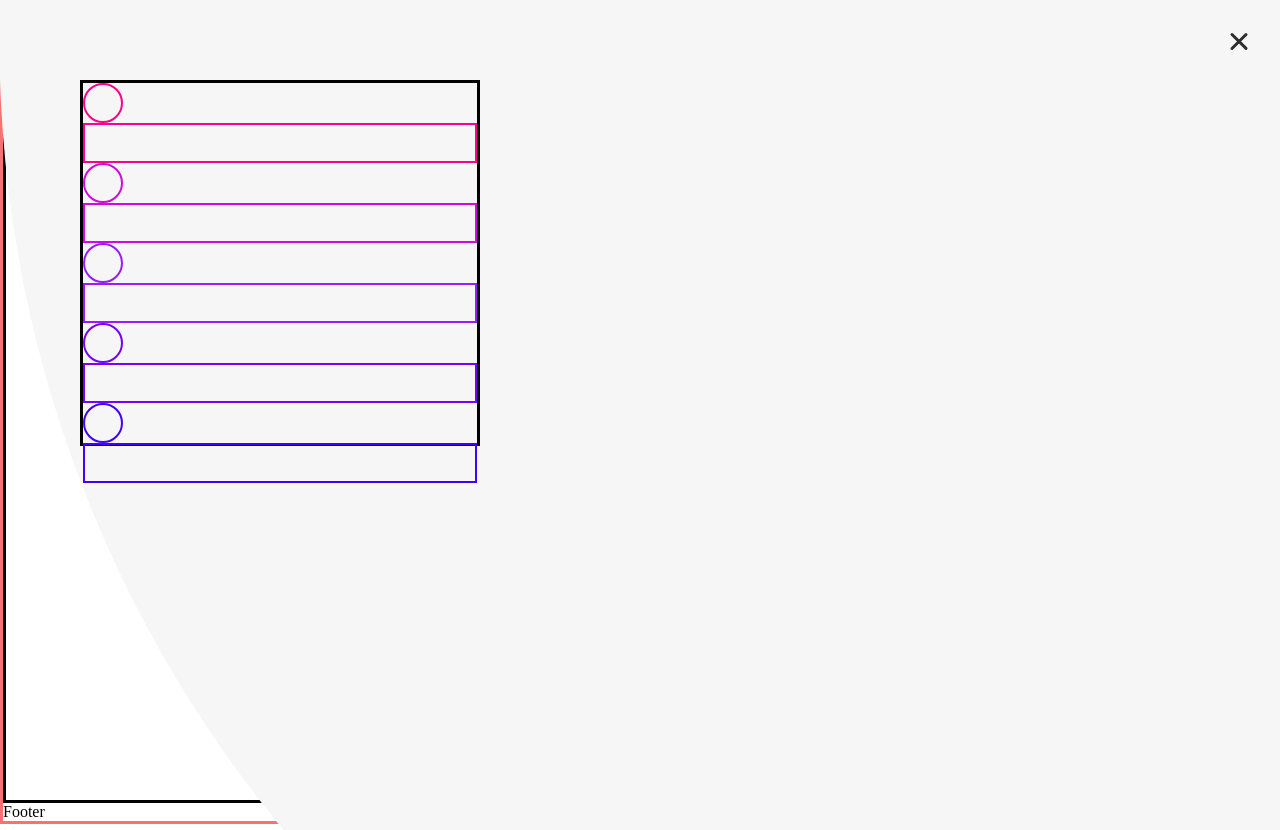
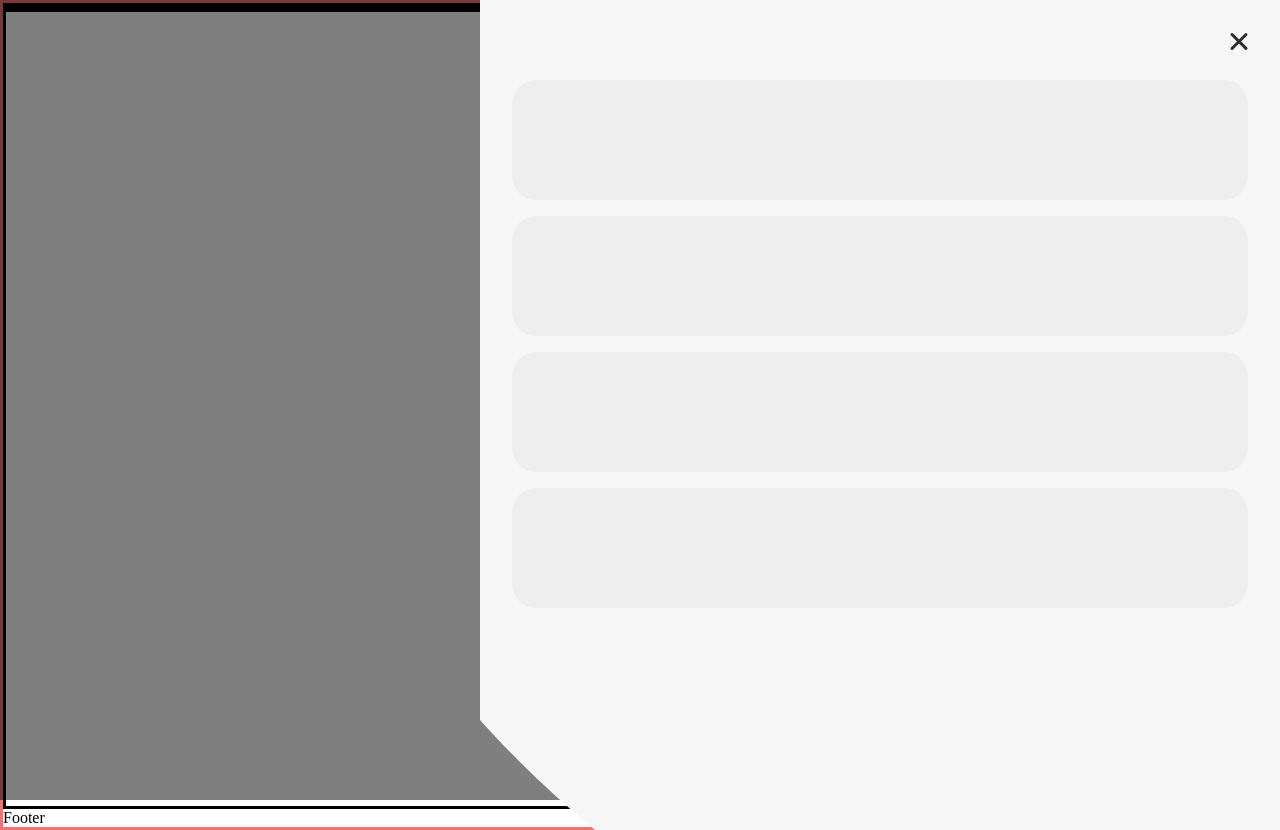
Before and after one commit to kjavedan/portfolio_3, a React (Vite) app: page / in a window 1280 px wide. Both pictures are taken after a click on the button 1240 px from the left and 43 px from the top of the page. Built offline with nearby package versions, Linux system fonts and the light colour scheme.

Commit message:
working on the header

```diff
--- a/src/layouts/header/header.jsx
+++ b/src/layouts/header/header.jsx
@@ -1,6 +1,7 @@
-import { motion, useCycle } from 'framer-motion';
+import { motion, useCycle, AnimatePresence } from 'framer-motion';
 import { MenuToggle } from './menu-toggle';
 import { Navigation } from './navigation';
+import { useEffect } from 'react';
 
 export function Header() {
   const [isOpen, toggleOpen] = useCycle(false, true);
@@ -24,16 +25,40 @@ export function Header() {
     },
   };
 
+  useEffect(() => {
+    isOpen
+      ? (document.body.style.overflow = 'hidden')
+      : (document.body.style.overflow = '');
+
+    return () => {
+      document.body.style.overflow = '';
+    };
+  }, [isOpen]);
+
   return (
     <motion.nav
-      className="relative"
+      className="relative b-solid"
       initial={false}
       animate={isOpen ? 'open' : 'closed'}
     >
       <MenuToggle toggle={() => toggleOpen()} />
+
+      {/* Overlay */}
+      <AnimatePresence>
+        {isOpen && (
+          <motion.div
+            initial={{ opacity: 0 }}
+            animate={{ opacity: 1 }}
+            exit={{ opacity: 0, transition: { duration: 0.5, delay: 0.5 } }}
+            className="fixed inset-0 bg-[rgba(0,0,0,0.5)]"
+            onClick={() => toggleOpen()}
+          />
+        )}
+      </AnimatePresence>
+
       {/* Background */}
       <motion.div
-        className="bg-light fixed right-0 top-0 w-full h-full"
+        className="bg-light fixed right-0 top-0 w-full md:w-200 h-full"
         variants={navVariants}
       >
         <Navigation />
--- a/src/layouts/header/menu-item.jsx
+++ b/src/layouts/header/menu-item.jsx
@@ -1,4 +1,3 @@
-import PropTypes from 'prop-types';
 import { motion } from 'framer-motion';
 
 const variants = {
@@ -18,23 +17,18 @@ const variants = {
   },
 };
 
-const colors = ['#FF008C', '#D309E1', '#9C1AFF', '#7700FF', '#4400FF'];
-
-export const MenuItem = ({ i }) => {
-  const style = { border: `2px solid ${colors[i]}` };
+export const MenuItem = () => {
   return (
     <motion.li
       variants={variants}
-      whileHover={{ scale: 1.1 }}
-      whileTap={{ scale: 0.95 }}
-      className="h-10"
+      whileHover={{ scale: 1.02 }}
+      whileTap={{ scale: 1.01 }}
+      transition={{
+        duration: 0.2,
+      }}
+      className="h-30"
     >
-      <div className="h-full w-10 rounded-full" style={style} />
-      <div className="h-full w-full" style={style} />
+      <div className="h-full w-full rounded-3xl bg-[#eee] cursor-pointer" />
     </motion.li>
   );
 };
-
-MenuItem.propTypes = {
-  i: PropTypes.number,
-};
--- a/src/layouts/header/navigation.jsx
+++ b/src/layouts/header/navigation.jsx
@@ -13,7 +13,7 @@ const variants = {
 export const Navigation = () => (
   <motion.ul
     variants={variants}
-    className="b-solid w-100 mt-10vh flex flex-col gap-10 ml-20"
+    className=" w-100%  mt-10vh flex flex-col gap-4 px-8"
   >
     {itemIds.map((i) => (
       <MenuItem i={i} key={i} />
@@ -21,4 +21,4 @@ export const Navigation = () => (
   </motion.ul>
 );
 
-const itemIds = [0, 1, 2, 3, 4];
+const itemIds = [0, 1, 2, 3];
```
